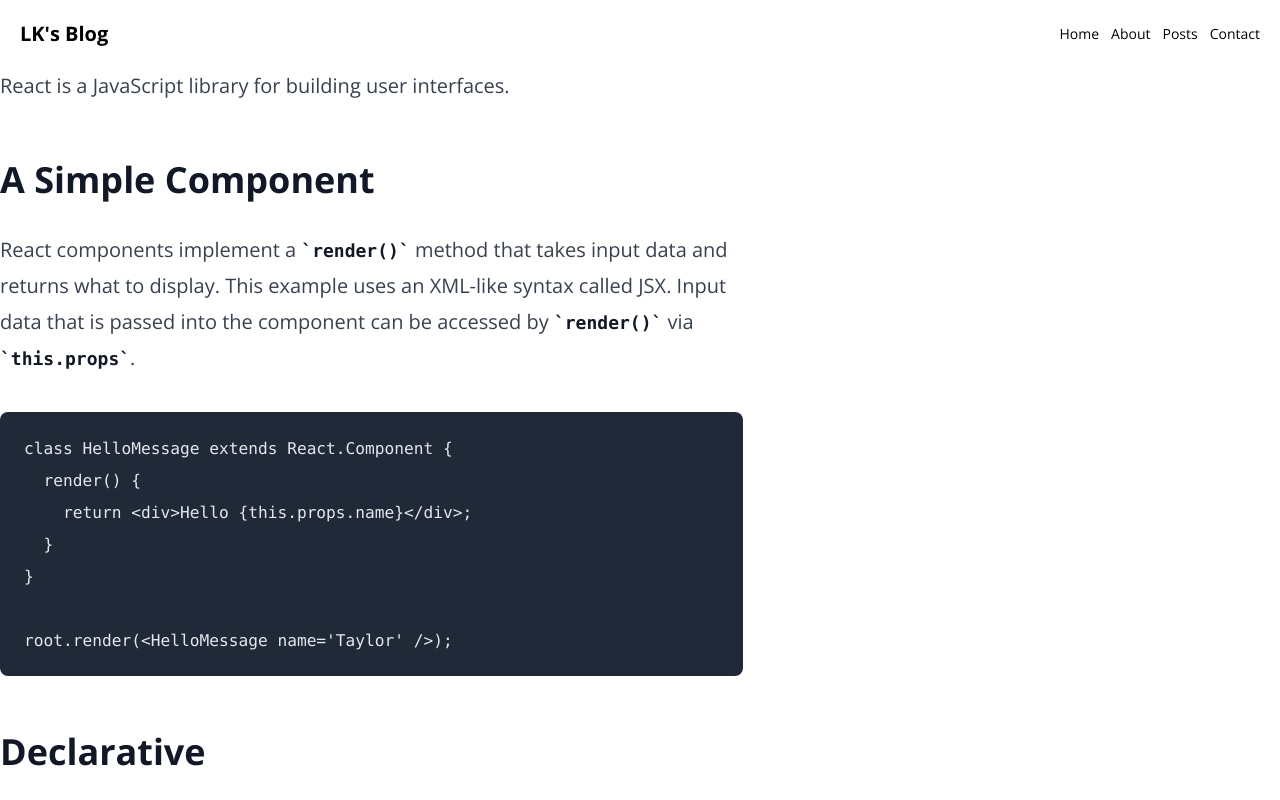
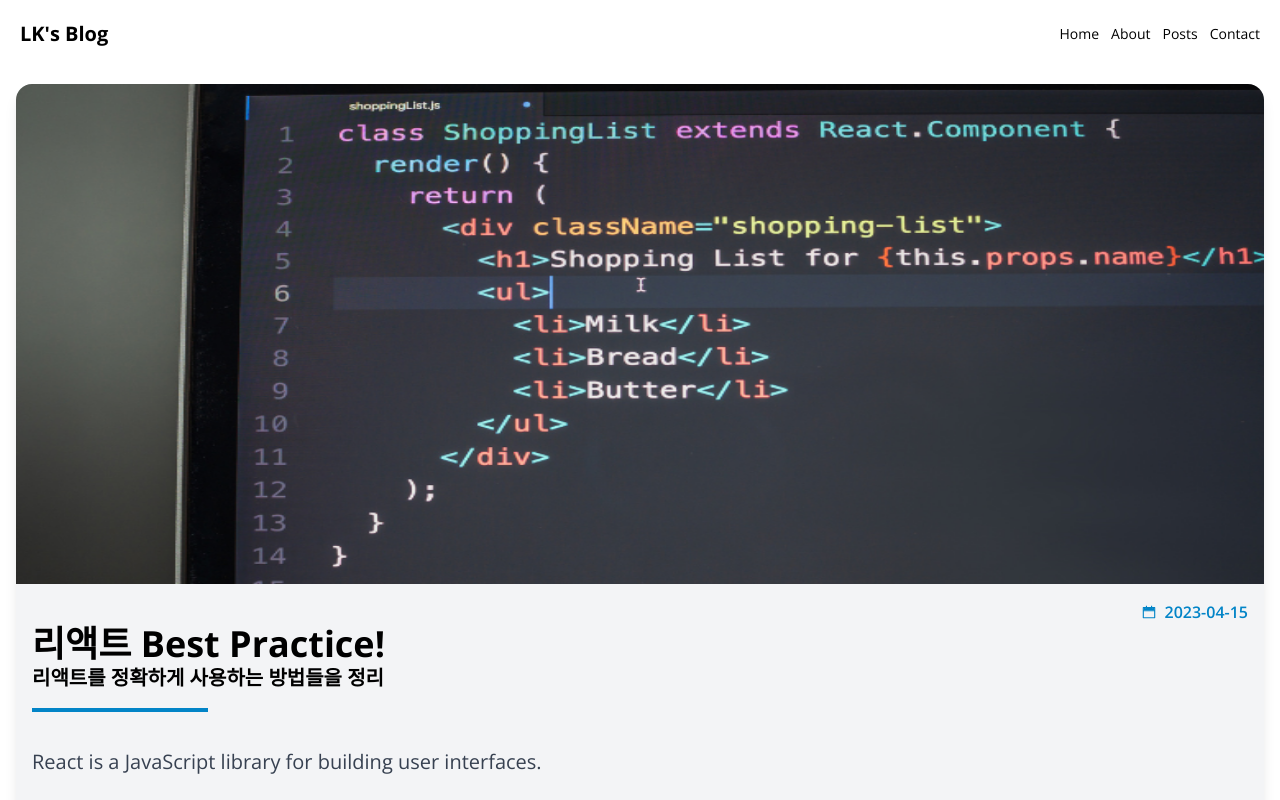
Before and after one commit to cottonsweet/LK-Blog, a Next.js app: page /posts/best-react-practices in a window 1280 px wide. Shown: the top 800 px of the page. Built offline with nearby package versions, Linux system fonts and the light colour scheme.

Commit message:
마크다운 뷰어 디자인 적용

```diff
--- a/package.json
+++ b/package.json
@@ -17,6 +17,7 @@
     "next": "13.2.1",
     "react": "18.2.0",
     "react-dom": "18.2.0",
+    "react-icons": "^4.11.0",
     "react-markdown": "^8.0.7",
     "react-multi-carousel": "^2.8.4",
     "remark-gfm": "^3.0.1",
--- a/src/app/posts/[slug]/page.tsx
+++ b/src/app/posts/[slug]/page.tsx
@@ -1,8 +1,12 @@
 // API
 import { getPostData } from "@/API/posts";
 
+// lib
+import { AiTwotoneCalendar } from "react-icons/ai";
+
 // Components
 import MarkdownViewer from "@/components/MarkdownViewer";
+import Image from "next/image";
 
 interface Props {
   params: {
@@ -11,6 +15,26 @@
 }
 
 export default async function PostPage({ params: { slug } }: Props) {
-  const post = await getPostData(slug);
-  return <MarkdownViewer content={post.content} />;
+  const { title, description, date, path, content } = await getPostData(slug);
+  return (
+    <article className="rounded-2xl overflow-hidden bg-gray-100 shadow-lg m-4">
+      <Image
+        className="w-full h-1/5 max-h-[500px]"
+        src={`/images/posts/${path}.png`}
+        alt={title}
+        width={760}
+        height={420}
+      />
+      <section className="flex flex-col p-4">
+        <div className="flex items-center self-end text-sky-600">
+          <AiTwotoneCalendar />
+          <p className="font-semibold ml-2">{date.toString()}</p>
+        </div>
+        <h1 className="text-4xl font-bold">{title}</h1>
+        <p className="text-xl font-bold">{description}</p>
+        <div className="w-44 border-2 border-sky-600 mt-4 mb-8" />
+        <MarkdownViewer content={content} />;
+      </section>
+    </article>
+  );
 }
```
Also changed, not shown: 1 other file (tests, documents, lock files or other folders).
